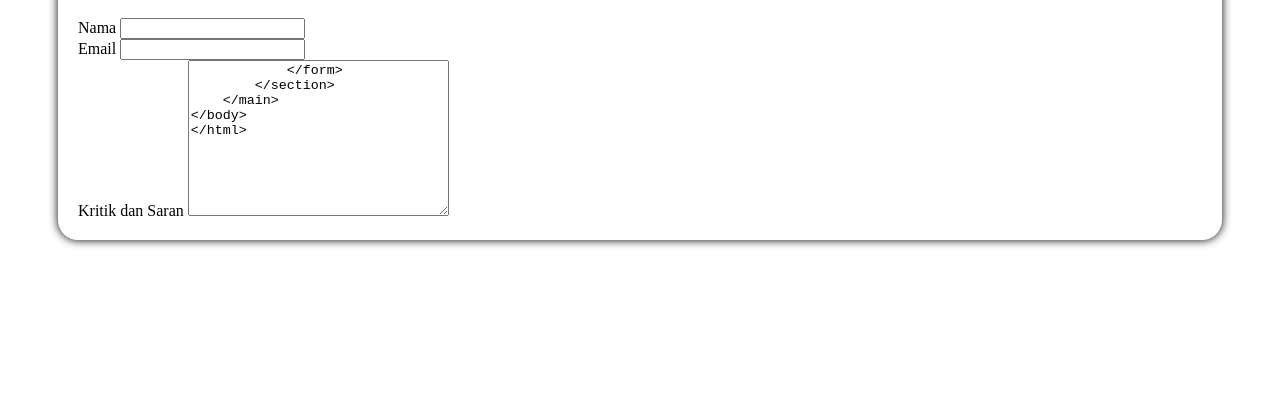
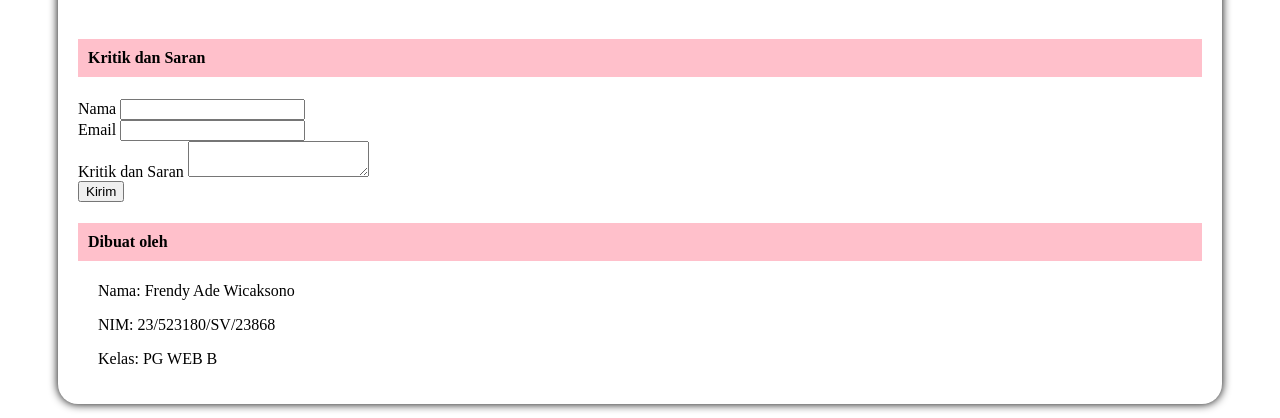
Before and after one commit to frendyadew/acara1, a plain HTML site: page index.html in a window 1280 px wide. Shown: the part 2720-3138 px from the top of the page. Before the commit the page ends 3010 px from the top, so only its background shows below. Drawn offline with Linux system fonts and the light colour scheme; grey boxes are pictures that could not be loaded.

Commit message:
Frendy Ade Wicaksono
Acara 1 PG WEB

```diff
--- a/index.html
+++ b/index.html
@@ -125,6 +125,7 @@
                 alt="" width="600">
         </section>
         <section>
+            <h4>Peta</h4>
             <div class="mapouter">
                 <div class="gmap_canvas"><iframe width="820" height="560" id="gmap_canvas"
                         src="https://maps.google.com/maps?q=kota+bandar+lampung&t=&z=13&ie=UTF8&iwloc=&output=embed"
@@ -159,8 +160,16 @@
                 <input type="text" name="email" id="email">
                 <br>
                 <label for="">Kritik dan Saran</label>
-                <textarea type="text" name="kritik" id="kritik" cols="30" rows="10">
+                <textarea name="kritik" id="kritik"></textarea>
+                <br>
+                <button type="submit">Kirim</button>
             </form>
+        </section>
+        <section>
+            <h4>Dibuat oleh</h4>
+            <p>Nama: Frendy Ade Wicaksono</p>
+            <p>NIM: 23/523180/SV/23868</p>
+            <p>Kelas: PG WEB B</p>
         </section>
     </main>
 </body>
```
